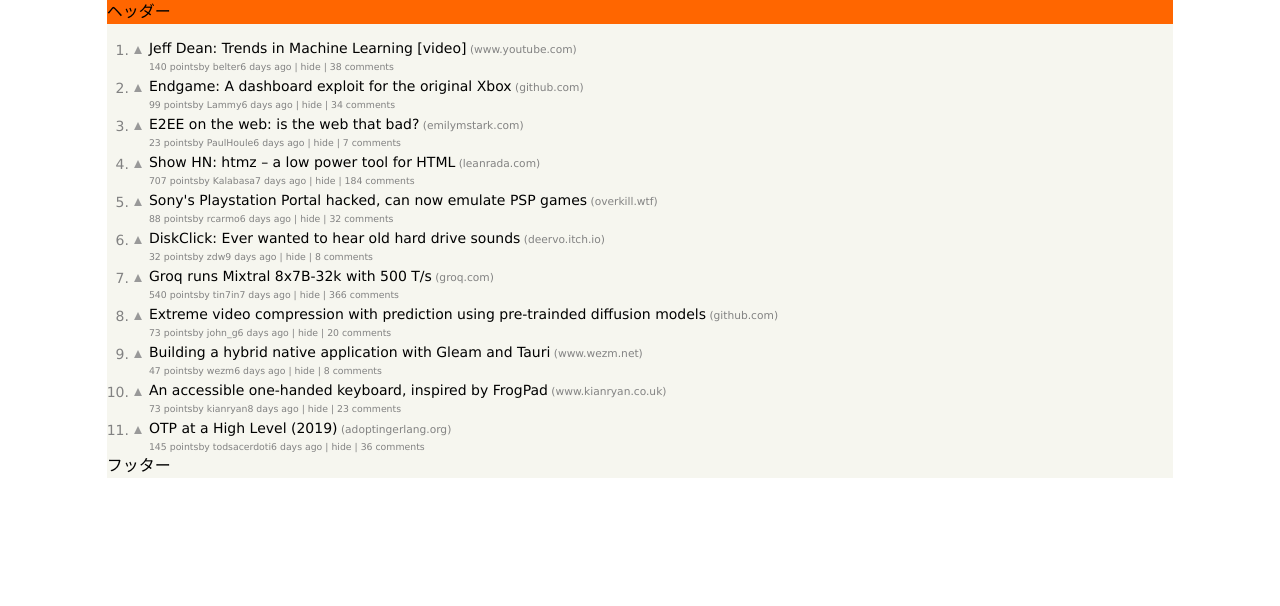
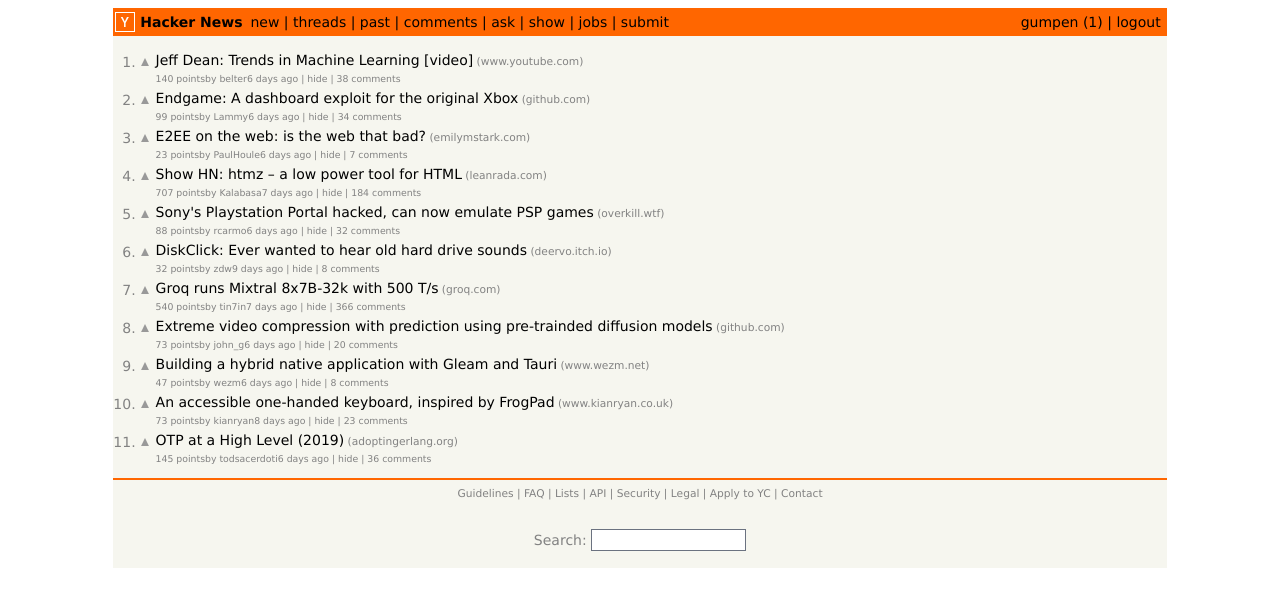
Before and after one commit to gumpen/hackernews-client, a Next.js app: page / in a window 1280 px wide. Shown: the top 606 px of the page. Built offline with nearby package versions, Linux system fonts and the light colour scheme.

Commit message:
ヘッダーとフッターのデザイン追加

```diff
--- a/src/app/layout.tsx
+++ b/src/app/layout.tsx
@@ -17,7 +17,7 @@
   return (
     <html lang="en">
       {/* <body className={inter.className}>{children}</body> */}
-      <body className={"font-body"}>{children}</body>
+      <body className={"font-body m-2"}>{children}</body>
     </html>
   );
 }
--- a/src/app/page.tsx
+++ b/src/app/page.tsx
@@ -1,5 +1,7 @@
 import DummyItems from "@/dummy";
 import NewsFeed from "@/components/news-feed";
+import Header from "@/components/header";
+import Footer from "@/components/footer";
 
 export interface Item {
   id: number;
@@ -16,23 +18,28 @@
 export default function Home() {
   // console.log(DummyItems);
   return (
-    <div>
+    <>
       <table className="bg-main-content-color w-5/6 mx-auto">
         <tbody>
           <tr className="bg-yc-orange" key={"header"}>
-            <td>ヘッダー</td>
+            <td>
+              <Header />
+            </td>
           </tr>
-          <tr className="h-3" key={"space"}></tr>
+          <tr className="h-3" key={"space1"}></tr>
           <tr key={"news-feed"}>
             <td>
               <NewsFeed items={DummyItems} />
             </td>
           </tr>
+          <tr className="h-3" key={"space2"}></tr>
           <tr key={"footer"}>
-            <td>フッター</td>
+            <td>
+              <Footer />
+            </td>
           </tr>
         </tbody>
       </table>
-    </div>
+    </>
   );
 }
--- /dev/null
+++ b/src/components/footer.tsx
@@ -0,0 +1,44 @@
+const Footer = () => {
+  return (
+    <>
+      <table className="w-full border-separate" cellPadding={0} cellSpacing={0}>
+        <tbody>
+          <tr key={"footer-row"}>
+            <td className="bg-yc-orange p-px"></td>
+          </tr>
+        </tbody>
+      </table>
+      <div className="text-center">
+        <span className="text-2xs text-content-gray">
+          <a>Guidelines</a>
+          {" | "}
+          <a>FAQ</a>
+          {" | "}
+          <a>Lists</a>
+          {" | "}
+          <a>API</a>
+          {" | "}
+          <a>Security</a>
+          {" | "}
+          <a>Legal</a>
+          {" | "}
+          <a>Apply to YC</a>
+          {" | "}
+          <a>Contact</a>
+        </span>
+        <br />
+        <br />
+        <form className="mb-4">
+          <span className="text-sm text-content-gray">Search: </span>
+          <input
+            className="border border-gray-500 text-sm"
+            type="text"
+            size={17}
+          ></input>
+        </form>
+      </div>
+    </>
+  );
+};
+
+export default Footer;
--- /dev/null
+++ b/src/components/header.tsx
@@ -0,0 +1,52 @@
+const Header = () => {
+  return (
+    <table
+      className="p-0.5 w-full border-separate"
+      border={0}
+      cellPadding={0}
+      cellSpacing={0}
+    >
+      <tbody>
+        <tr key={"header-row"}>
+          <td className="w-6 pr-1">
+            <img
+              className="border border-white border-solid block"
+              src="y18.svg"
+              width={20}
+              height={20}
+            ></img>
+          </td>
+          <td>
+            <span className="text-sm">
+              <b className="mr-2 ml-px">Hacker News</b>
+              <a>new</a>
+              {" | "}
+              <a>threads</a>
+              {" | "}
+              <a>past</a>
+              {" | "}
+              <a>comments</a>
+              {" | "}
+              <a>ask</a>
+              {" | "}
+              <a>show</a>
+              {" | "}
+              <a>jobs</a>
+              {" | "}
+              <a>submit</a>
+            </span>
+          </td>
+          <td className="text-right pr-1">
+            <span className="text-sm">
+              <a>gumpen (1) </a>
+              {" | "}
+              <a>logout</a>
+            </span>
+          </td>
+        </tr>
+      </tbody>
+    </table>
+  );
+};
+
+export default Header;
--- a/src/components/news-feed.tsx
+++ b/src/components/news-feed.tsx
@@ -8,7 +8,7 @@
         {items.map((item, i) => {
           return (
             <>
-              <tr key={item.id}>
+              <tr key={`${item.id}-title-row`}>
                 <td
                   className="text-sm pt-1"
                   style={{ textAlign: "right", verticalAlign: "top" }}
@@ -34,7 +34,7 @@
                   <span className="text-2xs text-content-gray">{` (${toHostname(item.url)})`}</span>
                 </td>
               </tr>
-              <tr className="h-1">
+              <tr className="h-1" key={`${item.id}-detail-row`}>
                 <td colSpan={2} />
                 <td className="text-3xs">
                   <span className="text-content-gray">
```
Also changed, not shown: public/y18.svg (added).
